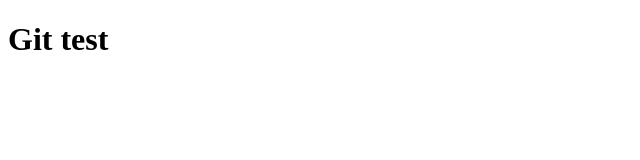
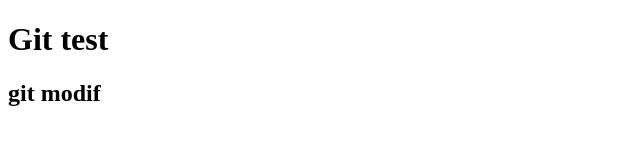
Before and after one commit to Gosane/nosben, a plain HTML site: page index.html in a window 1280 px wide. Shown: the whole page, without its empty margins (0-640 px from the left). Drawn offline with Linux system fonts and the light colour scheme.

Commit message:
"Add h2 for second test"

```diff
--- a/index.html
+++ b/index.html
@@ -7,5 +7,6 @@
     </head>
     <body>
         <h1>Git test</h1>
+        <h2>git modif</h2>
     </body>
 </html>
```
